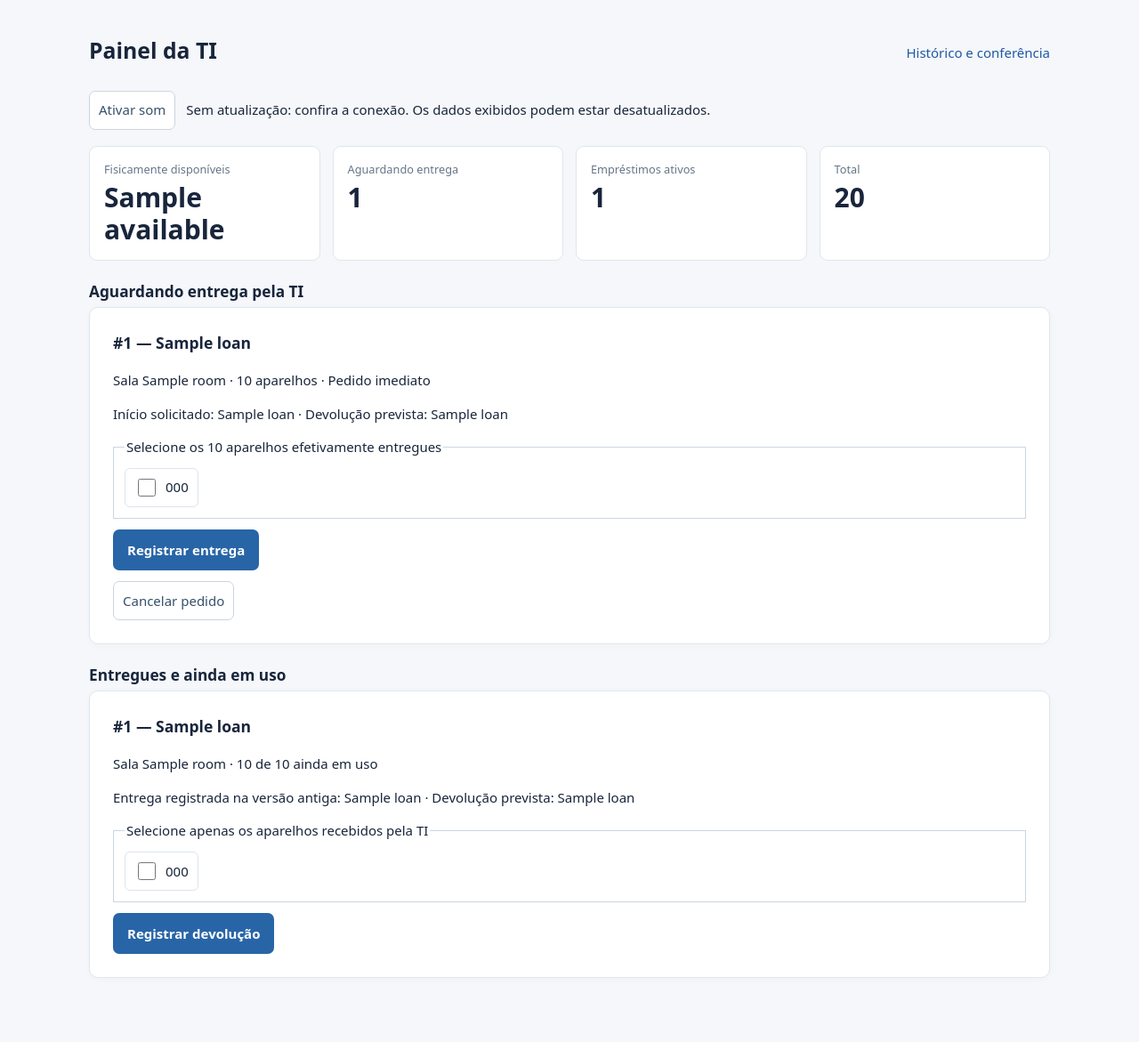
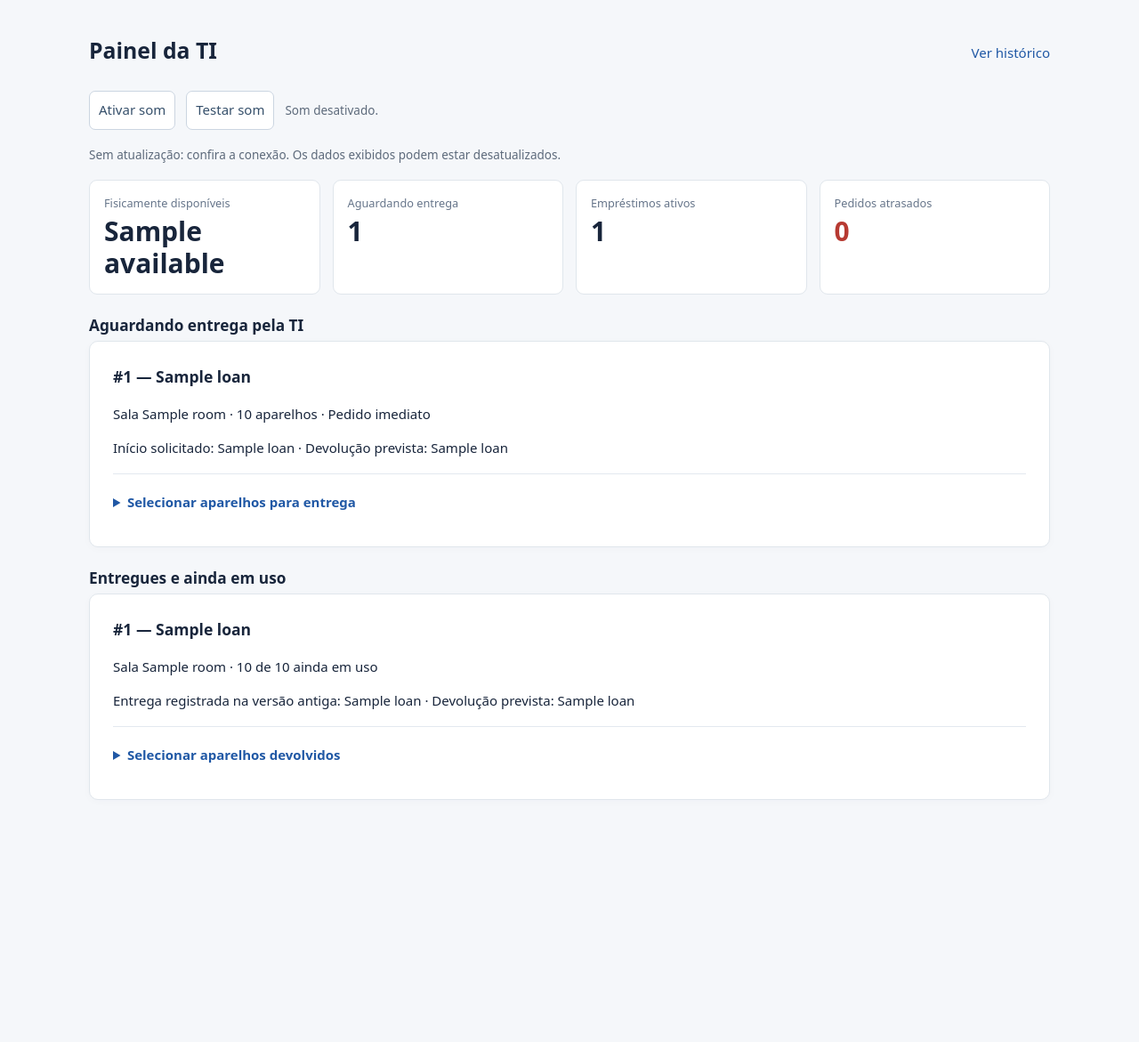
Before and after one commit to gabrieljmeira/chromebooks-sistema, a Flask app: template templates/dashboard.html in a window 1280 px wide. Shown: the part 89-1260 px from the top of the page at 89% size. After the commit the page ends 988 px from the top, so only its background shows below. Run offline with Flask 3, Linux system fonts and the light colour scheme; the visitor is signed in with stand-in values (Sample User, id 1); the template is opened without the code that fills it: most values are stand-ins (such as "Sample title", 1, 10 or a date in 2020); data that the repository does not hold is empty; parts of the project's set-up code (start-up, migrations or seed data) failed here and were passed over.

Commit message:
Melhora painel e histórico e corrige ativação dos alertas sonoros

```diff
--- a/static/dashboard.js
+++ b/static/dashboard.js
@@ -3,36 +3,59 @@
   const status = document.getElementById('sync-status');
   const alertBox = document.getElementById('alerts');
   const toggle = document.getElementById('sound-toggle');
+  const soundStatus = document.getElementById('sound-status');
   let sound = false, audio = null, dirty = false, stopped = false;
   const memory = new Set();
-  content.addEventListener('change', () => { dirty = true; });
-  content.addEventListener('input', () => { dirty = true; });
-  toggle.addEventListener('click', async () => {
-    try {
-      if (!sound) {
+  try { sound = localStorage.getItem('chromebooks:sound') === 'on'; } catch {}
+  function showSound() {
+    toggle.textContent = sound ? 'Silenciar som' : 'Ativar som';
+    toggle.setAttribute('aria-pressed', String(sound));
+    soundStatus.textContent = sound
+      ? (audio?.state === 'running' ? 'Som ativado.' : 'Clique em Testar som para liberar o áudio nesta página.')
+      : 'Som desativado.';
+  }
+  async function enableAudio() {
     const Audio = window.AudioContext || window.webkitAudioContext;
     audio = audio || new Audio();
     await audio.resume();
     if (audio.state !== 'running') throw new Error('audio');
   }
-      sound = !sound;
-      toggle.textContent = sound ? 'Silenciar som' : 'Ativar som';
-      toggle.setAttribute('aria-pressed', String(sound));
-    } catch {
-      sound = false;
-      status.textContent = 'Som indisponível neste navegador. Os alertas visuais continuam ativos.';
-    }
-  });
   function beep() {
-    if (!sound || !audio || audio.state !== 'running') return;
+    if (!sound || !audio || audio.state !== 'running') { showSound(); return; }
+    for (let i = 0; i < 3; i++) {
       const tone = audio.createOscillator(), gain = audio.createGain();
+      const begin = audio.currentTime + i * 0.3;
       tone.connect(gain); gain.connect(audio.destination);
       tone.frequency.value = 740;
-    gain.gain.setValueAtTime(0.12, audio.currentTime);
-    gain.gain.exponentialRampToValueAtTime(0.001, audio.currentTime + 0.5);
-    tone.start(); tone.stop(audio.currentTime + 0.5);
+      gain.gain.setValueAtTime(0.001, begin);
+      gain.gain.exponentialRampToValueAtTime(0.2, begin + 0.02);
+      gain.gain.exponentialRampToValueAtTime(0.001, begin + 0.24);
+      tone.start(begin); tone.stop(begin + 0.25);
       tone.onended = () => { tone.disconnect(); gain.disconnect(); };
     }
+  }
+  async function activate() {
+    try {
+      await enableAudio(); sound = true;
+      try { localStorage.setItem('chromebooks:sound', 'on'); } catch {}
+      showSound(); beep();
+    } catch {
+      soundStatus.textContent = 'Não foi possível liberar o áudio. Confira o volume e as permissões de som do navegador.';
+    }
+  }
+  toggle.addEventListener('click', () => {
+    if (!sound) { activate(); return; }
+    sound = false;
+    try { localStorage.setItem('chromebooks:sound', 'off'); } catch {}
+    showSound();
+  });
+  document.getElementById('sound-test').addEventListener('click', activate);
+  document.addEventListener('pointerdown', () => {
+    if (sound && audio?.state !== 'running') enableAudio().then(showSound).catch(showSound);
+  });
+  content.addEventListener('change', () => { dirty = true; });
+  content.addEventListener('input', () => { dirty = true; });
+  showSound();
   async function claim(key) {
     const storageKey = 'chromebooks:alert:' + key;
     const run = () => {
@@ -61,7 +84,11 @@
       if (!response.ok) throw new Error('fetch');
       const data = await response.json();
       const editing = dirty || content.contains(document.activeElement);
-      if (!editing) content.innerHTML = data.html; // HTML escapado por Jinja, somente endpoint autenticado.
+      if (!editing) {
+        const opened = [...content.querySelectorAll('details[open][id]')].map(d => d.id);
+        content.innerHTML = data.html;
+        for (const id of opened) { const detail = document.getElementById(id); if (detail) detail.open = true; }
+      } // HTML escapado por Jinja, somente endpoint autenticado.
       status.textContent = editing
         ? 'Seleção preservada. Alertas atualizados; envie o formulário ou recarregue para atualizar as listas.'
         : 'Painel atualizado. Nova consulta em 15 segundos.';
--- a/static/styles.css
+++ b/static/styles.css
@@ -4,3 +4,15 @@
 
 @media(max-width:380px){.page{padding:0 12px}.panel{padding:16px}}
 [hidden]{display:none!important}.device-picker{display:flex;flex-wrap:wrap;gap:8px;border:1px solid #cbd5e1;margin:12px 0;padding:12px;min-width:0}.device-picker label{display:flex;align-items:center;gap:8px;min-height:44px;padding:6px 10px;border:1px solid #dbe4ee;border-radius:6px}.device-picker input{width:20px;height:20px;accent-color:#2865a7}.toolbar{display:flex;gap:12px;align-items:center;flex-wrap:wrap;margin-bottom:18px}.cancel-form{margin-top:12px}.overdue{border:2px solid #ac352d}.panel h3{margin-top:0}.panel p{overflow-wrap:anywhere}textarea{display:block;width:100%;font:inherit;font-size:16px;min-height:90px;margin:10px 0}pre{white-space:pre-wrap;overflow-wrap:anywhere;font-size:.85rem}.notice a{color:inherit;text-decoration:underline}button{min-height:44px}.brand{overflow-wrap:anywhere}.panel,main{min-width:0}.stack input[type=hidden]{display:none}
+
+/* Painel e histórico: ações recolhidas e controles confortáveis ao toque. */
+.loan-action{border-top:1px solid #e3e8ef;margin-top:18px;padding-top:8px}
+.loan-action>summary{cursor:pointer;color:#2058a5;font-weight:600;padding:12px 0;min-height:44px}
+.loan-action[open]>summary{margin-bottom:10px}
+.device-picker label{cursor:pointer}
+.device-picker label:has(input:checked){background:#edf5ff;border-color:#2865a7;color:#174b82}
+.history-filters{background:white;padding:20px;border:1px solid #e0e6ec;border-radius:10px;margin-bottom:16px}
+.history-item h2{overflow-wrap:anywhere}
+:focus-visible{outline:3px solid #87b7ed;outline-offset:3px}
+#sound-status,#sync-status{color:#5d6a7b;font-size:.9rem}
+@media(max-width:700px){.loan-action .primary,.cancel-form button{width:100%}.toolbar{gap:8px}.stat{padding:14px}.history-filters{padding:16px}}
--- a/templates/_dashboard.html
+++ b/templates/_dashboard.html
@@ -2,23 +2,23 @@
   <div class="stat"><span>Fisicamente disponíveis</span><strong>{{ data.available }}</strong></div>
   <div class="stat"><span>Aguardando entrega</span><strong>{{ data.pending|length }}</strong></div>
   <div class="stat"><span>Empréstimos ativos</span><strong>{{ data.active|length }}</strong></div>
-  <div class="stat"><span>Total</span><strong>20</strong></div>
+  <div class="stat"><span>Pedidos atrasados</span><strong class="danger-text">{{ data.active|selectattr("overdue")|list|length }}</strong></div>
 </div>
 {% if data.blocked %}<p class="notice error">Há empréstimos antigos com códigos não conferidos. Novos pedidos e entregas estão bloqueados até a conferência pela TI no histórico.</p>{% endif %}
 <section><h2>Aguardando entrega pela TI</h2>
 {% for loan in data.pending %}
 <article class="panel"><h3>#{{ loan.id }} — {{ loan.professor_name }}</h3><p>Sala {{ loan.room }} · {{ loan.quantity }} aparelhos · {{ 'Agendamento' if loan.kind=='scheduled' else 'Pedido imediato' }}</p><p>Início solicitado: {{ loan.start_at_label }} · Devolução prevista: {{ loan.expected_return_at_label }}</p>
-<form method="post" action="{{ url_for('admin_action',action='entregar',loan_id=loan.id) }}">
+<details class="loan-action" id="delivery-{{ loan.id }}"><summary>Selecionar aparelhos para entrega</summary><form method="post" action="{{ url_for('admin_action',action='entregar',loan_id=loan.id) }}">
 <input type="hidden" name="csrf" value="{{ csrf_token() }}"><input type="hidden" name="operation" value="{{ form_token('entregar:' ~ loan.id) }}">
 {% with devices=data.free,legend='Selecione os ' ~ loan.quantity ~ ' aparelhos efetivamente entregues' %}{% include '_devices.html' %}{% endwith %}
 <button class="primary" {% if data.blocked %}disabled{% endif %}>Registrar entrega</button></form>
-<form class="cancel-form" method="post" action="{{ url_for('admin_action',action='cancelar',loan_id=loan.id) }}"><input type="hidden" name="csrf" value="{{ csrf_token() }}"><input type="hidden" name="operation" value="{{ form_token('cancelar:' ~ loan.id) }}"><button class="ghost">Cancelar pedido</button></form>
+<form class="cancel-form" method="post" action="{{ url_for('admin_action',action='cancelar',loan_id=loan.id) }}"><input type="hidden" name="csrf" value="{{ csrf_token() }}"><input type="hidden" name="operation" value="{{ form_token('cancelar:' ~ loan.id) }}"><button class="ghost">Cancelar pedido</button></form></details>
 </article>{% else %}<p>Nenhum pedido aguardando entrega.</p>{% endfor %}</section>
 <section><h2>Entregues e ainda em uso</h2>
-{% for loan in data.active %}
+{% for loan in data.active|sort(attribute='expected_return_at')|sort(attribute='overdue',reverse=true) %}
 <article class="panel {% if loan.overdue %}overdue{% endif %}"><h3>#{{ loan.id }} — {{ loan.professor_name }} {% if loan.overdue %}<span class="pill late">Atrasado</span>{% endif %}</h3>
 <p>Sala {{ loan.room }} · {{ loan.remaining }} de {{ loan.quantity }} ainda em uso</p><p>{{ 'Entrega registrada na versão antiga' if loan.legacy else 'Entrega real' }}: {{ loan.confirmed_at_label }} · Devolução prevista: {{ loan.expected_return_at_label }}</p>
 {% if loan.needs_review %}<p class="notice error">Códigos antigos não conferidos. <a href="{{ url_for('admin_history') }}">Conferir no histórico</a>.</p>
-{% else %}<form method="post" action="{{ url_for('admin_action',action='devolver',loan_id=loan.id) }}"><input type="hidden" name="csrf" value="{{ csrf_token() }}"><input type="hidden" name="operation" value="{{ form_token('devolver:' ~ loan.id) }}">
-{% with devices=loan.outstanding,legend='Selecione apenas os aparelhos recebidos pela TI' %}{% include '_devices.html' %}{% endwith %}<button class="primary">Registrar devolução</button></form>{% endif %}
+{% else %}<details class="loan-action" id="return-{{ loan.id }}"><summary>Selecionar aparelhos devolvidos</summary><form method="post" action="{{ url_for('admin_action',action='devolver',loan_id=loan.id) }}"><input type="hidden" name="csrf" value="{{ csrf_token() }}"><input type="hidden" name="operation" value="{{ form_token('devolver:' ~ loan.id) }}">
+{% with devices=loan.outstanding,legend='Selecione apenas os aparelhos recebidos pela TI' %}{% include '_devices.html' %}{% endwith %}<button class="primary">Registrar devolução</button></form></details>{% endif %}
 </article>{% else %}<p>Nenhum empréstimo ativo.</p>{% endfor %}</section>
--- a/templates/dashboard.html
+++ b/templates/dashboard.html
@@ -1,7 +1,7 @@
 {% extends 'base.html' %}{% block title %}Painel da TI{% endblock %}
 {% block content %}
-<div class="heading"><h1>Painel da TI</h1><a href="{{ url_for('admin_history') }}">Histórico e conferência</a></div>
-<div class="toolbar"><button id="sound-toggle" class="ghost" aria-pressed="false">Ativar som</button><span id="sync-status" role="status">Atualização automática a cada 15 segundos.</span></div>
+<div class="heading"><h1>Painel da TI</h1><a href="{{ url_for('admin_history') }}">Ver histórico</a></div>
+<div class="toolbar"><button id="sound-toggle" class="ghost" aria-pressed="false">Ativar som</button><button id="sound-test" class="ghost" type="button">Testar som</button><span id="sound-status" role="status">Som desativado.</span></div><div class="toolbar"><span id="sync-status" role="status">Atualização automática a cada 15 segundos.</span></div>
 <div id="alerts" aria-live="polite"></div>
 <div id="dashboard-content">{% include '_dashboard.html' %}</div>
 <script src="{{ url_for('static',filename='alerts.js') }}" defer></script>
```
Also changed, not shown: REVISAO.md (+9 -0 lines), services.py (+10 -0 lines), static/history.js (added, +20 -0 lines), templates/history.html (+8 -6 lines), tests/test_app.py (+13 -0 lines), README.md. Lines whose indentation alone changed are shown as unchanged.
